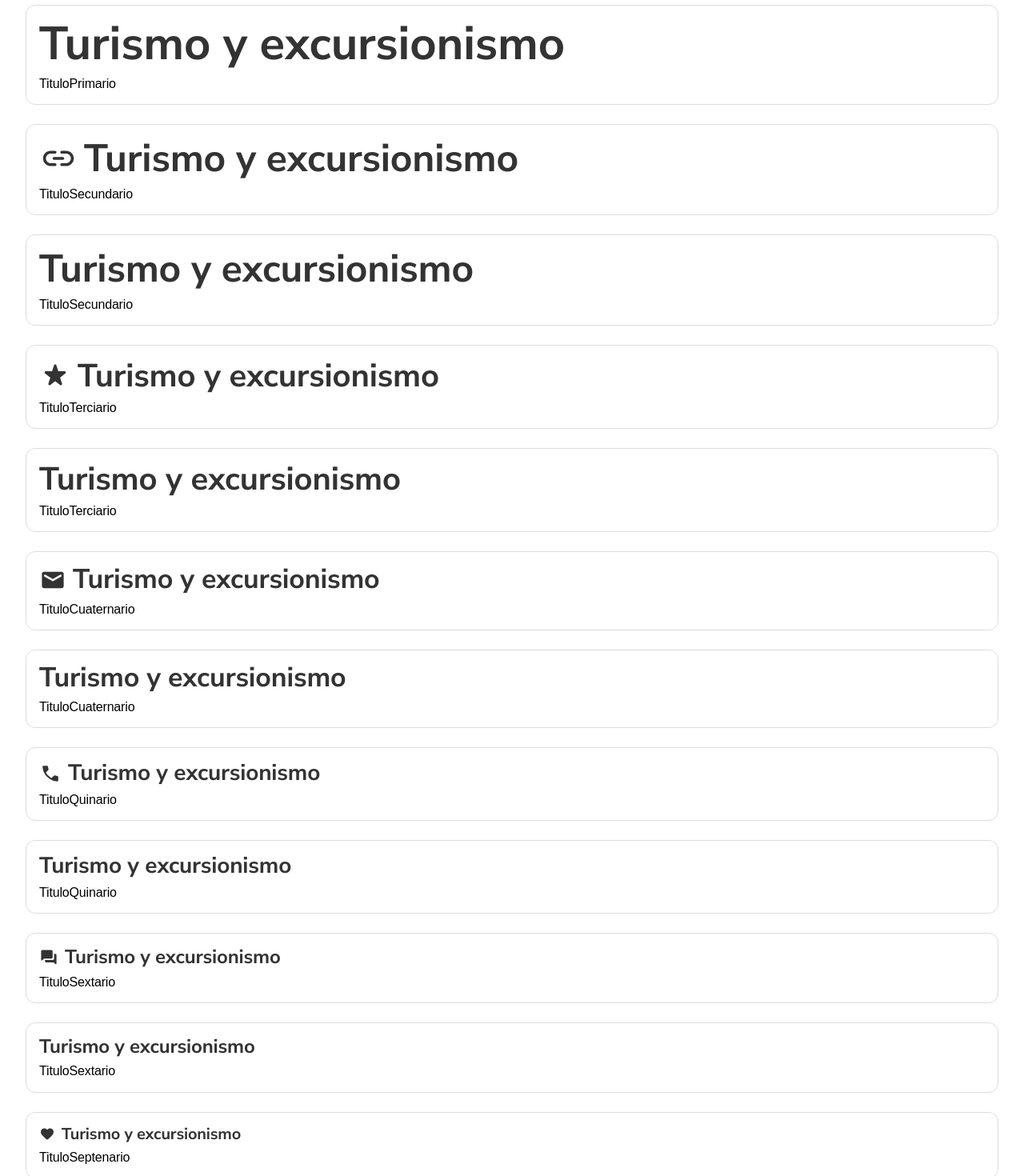
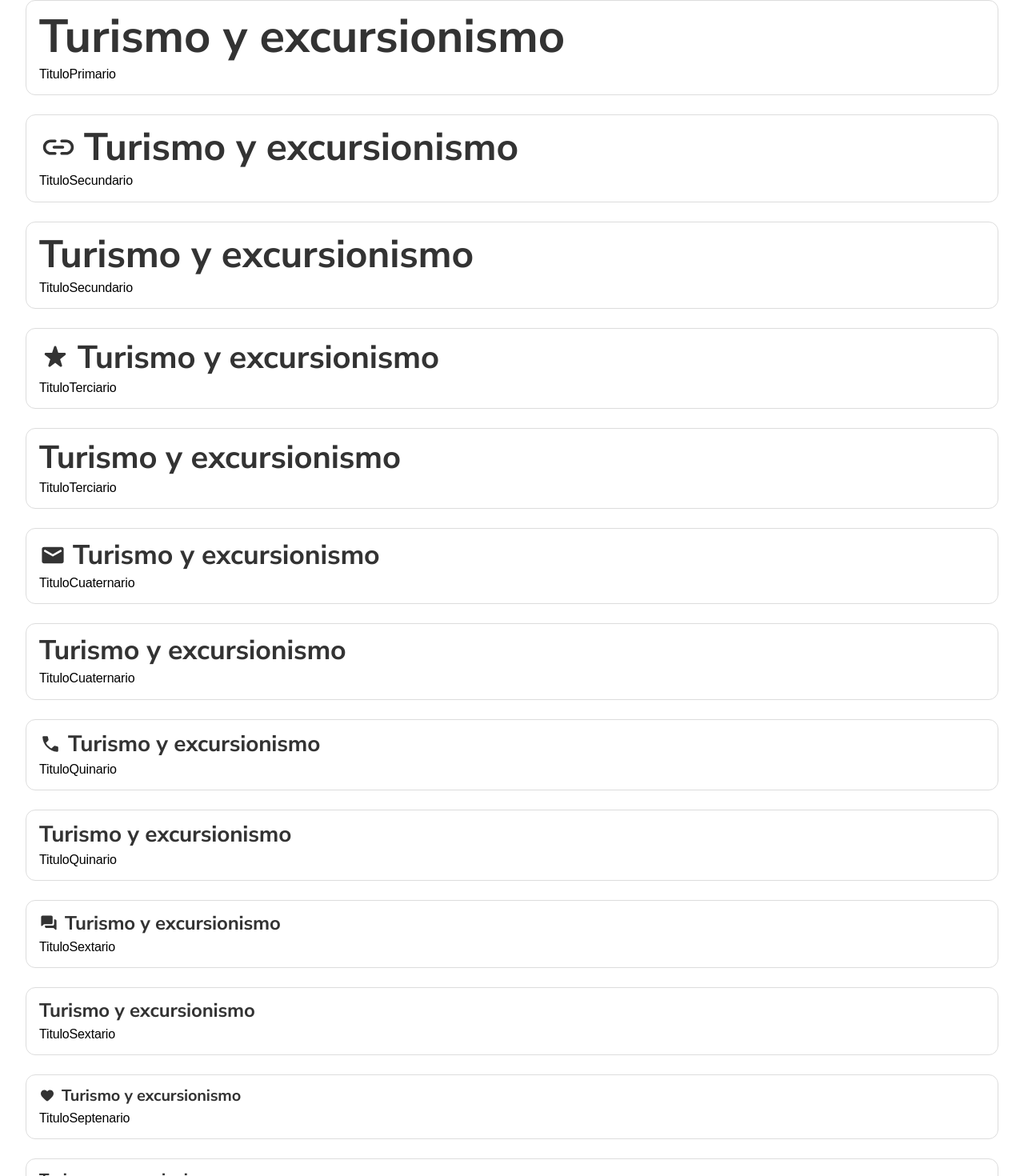
Before and after one commit to manuelcristobalescobedo/wildroutes, a React (Vite) app: page /elementos in a window 1280 px wide. Shown: the part 175-1645 px from the top of the page at 80% size. Built offline with nearby package versions, Linux system fonts and the light colour scheme.

Commit message:
Modificación de la altura de línea de los títulos

```diff
--- a/src/Componentes/Elementos/TituloCuaternario.css
+++ b/src/Componentes/Elementos/TituloCuaternario.css
@@ -8,7 +8,7 @@
     font-family: "Nunito Sans", sans-serif;
     font-weight: 700;
     font-style: normal;
-    line-height: 1.1;
+    line-height: 1;
 }
 
 .titulo-cuaternario svg {
--- a/src/Componentes/Elementos/TituloPrimario.css
+++ b/src/Componentes/Elementos/TituloPrimario.css
@@ -8,7 +8,7 @@
     font-family: "Nunito Sans", sans-serif;
     font-weight: 700;
     font-style: normal;
-    line-height: 1.1;
+    line-height: 1;
 }
 
 .titulo-primario svg {
--- a/src/Componentes/Elementos/TituloQuinario.css
+++ b/src/Componentes/Elementos/TituloQuinario.css
@@ -8,7 +8,7 @@
     font-family: "Nunito Sans", sans-serif;
     font-weight: 700;
     font-style: normal;
-    line-height: 1.1;
+    line-height: 1;
 }
 
 .titulo-quinario svg {
--- a/src/Componentes/Elementos/TituloSecundario.css
+++ b/src/Componentes/Elementos/TituloSecundario.css
@@ -8,7 +8,7 @@
     font-family: "Nunito Sans", sans-serif;
     font-weight: 700;
     font-style: normal;
-    line-height: 1.1;
+    line-height: 1;
 }
 
 .titulo-secundario svg {
--- a/src/Componentes/Elementos/TituloSeptenario.css
+++ b/src/Componentes/Elementos/TituloSeptenario.css
@@ -8,7 +8,7 @@
     font-family: "Nunito Sans", sans-serif;
     font-weight: 700;
     font-style: normal;
-    line-height: 1.1;
+    line-height: 1;
 }
 
 .titulo-septenario svg {
--- a/src/Componentes/Elementos/TituloSextario.css
+++ b/src/Componentes/Elementos/TituloSextario.css
@@ -8,7 +8,7 @@
     font-family: "Nunito Sans", sans-serif;
     font-weight: 700;
     font-style: normal;
-    line-height: 1.1;
+    line-height: 1;
 }
 
 .titulo-sextario svg {
--- a/src/Componentes/Elementos/TituloTerciario.css
+++ b/src/Componentes/Elementos/TituloTerciario.css
@@ -8,7 +8,7 @@
     font-family: "Nunito Sans", sans-serif;
     font-weight: 700;
     font-style: normal;
-    line-height: 1.1;
+    line-height: 1;
 }
 
 .titulo-terciario svg {
```
